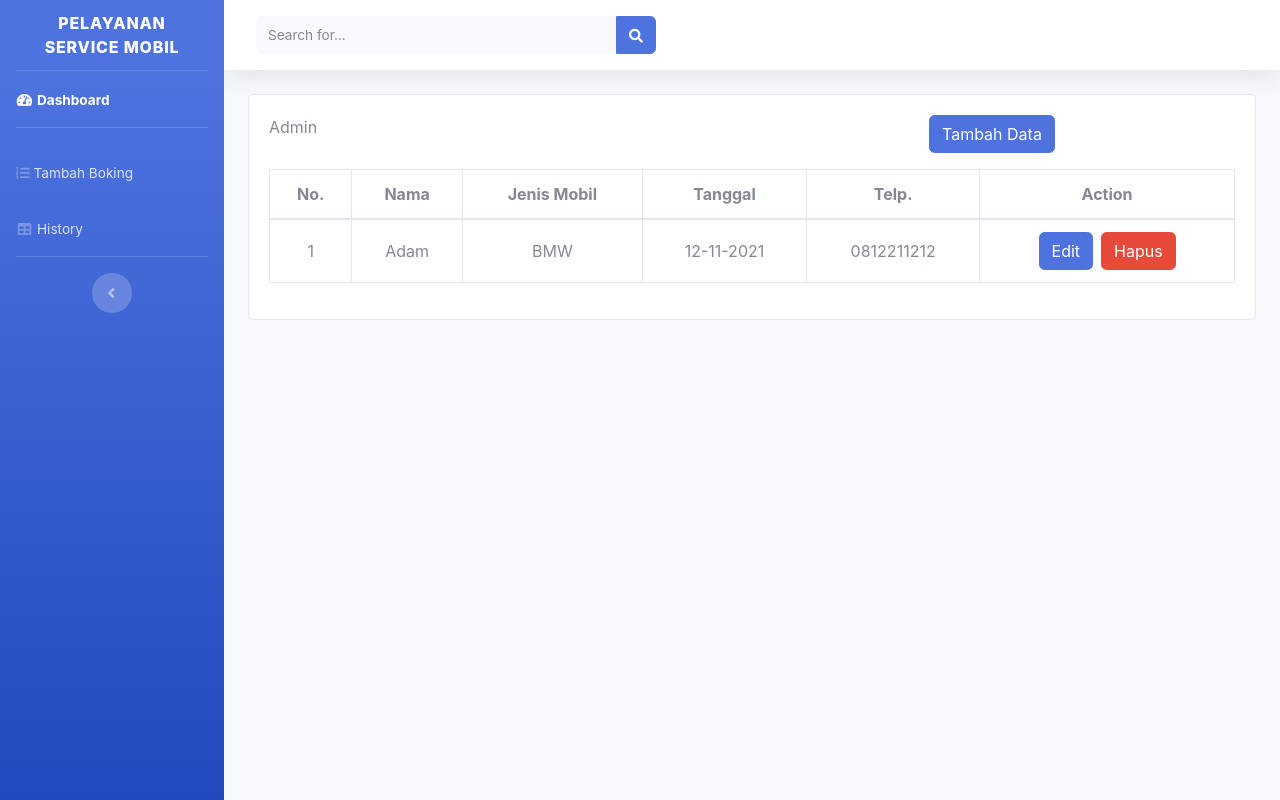
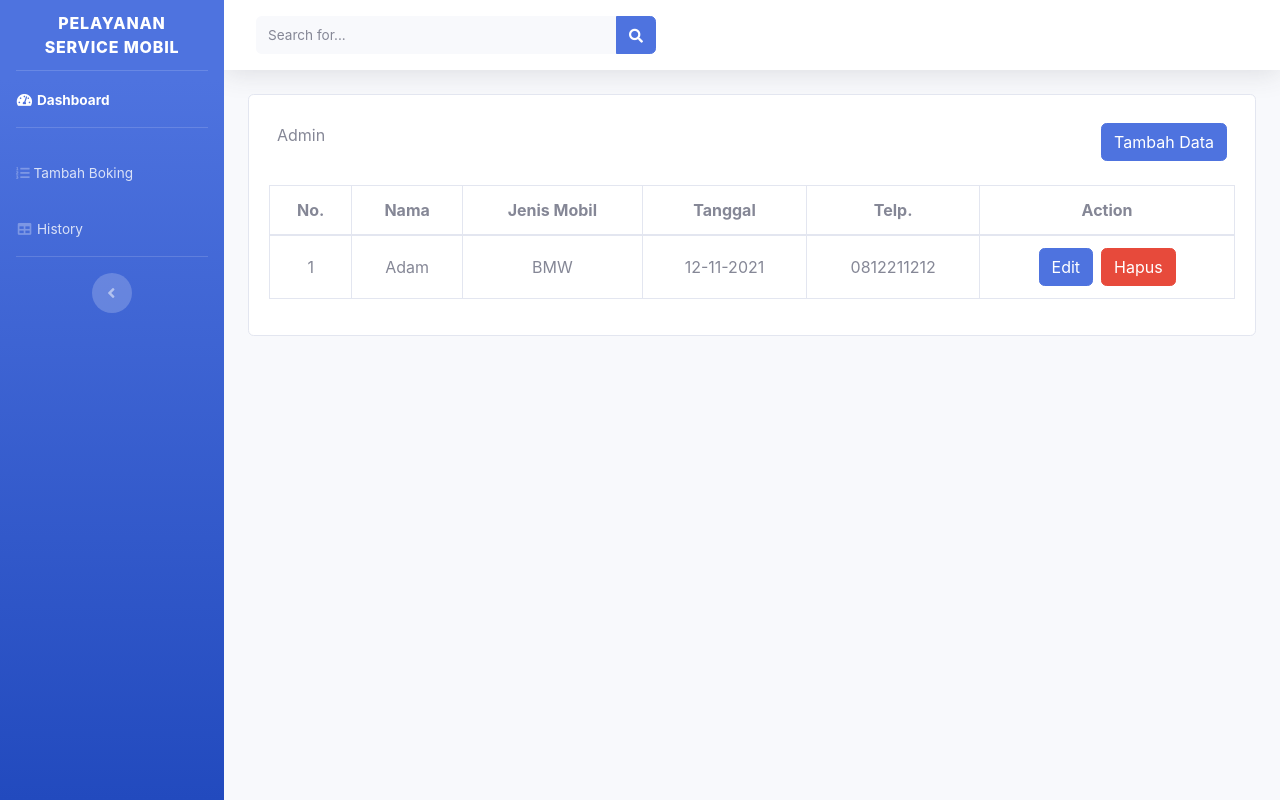
Before and after one commit to veralindha/booking-services, a Next.js app: page /admin/tambahboking in a window 1280 px wide. Built offline with nearby package versions, Linux system fonts and the light colour scheme.

Commit message:
update table

```diff
--- a/components/table/databokingtable.jsx
+++ b/components/table/databokingtable.jsx
@@ -14,14 +14,15 @@ export default function DataBokingTable() {
                                         {/* <div className="card-title">
                                             <h6 className="mr-2"><span>Admin</span></h6>
                                         </div> */}
-                                        <div className="row">
-                                            <div className="col-sm-8">Admin</div>
-                                            <div className="col-sm-4">
-                                                <Link href="/admin/formtambahboking">
+                                        <div className="d-flex bd-highlight">
+                                            <div className="p-2 flex-grow-1 bd-highlight">Admin</div>
+                                            <div className="p-2 bd-highlight">
+                                            <Link href="/admin/formtambahboking">
                                                     <button className='btn btn-primary'>Tambah Data</button>
                                                 </Link>
                                             </div>
                                         </div>
+
 
                                         <div className="e-table">
                                             <div className="table-responsive table-lg mt-3">
```
Also changed, not shown: components/table/databokinghistory.jsx (+0 -13 lines).
